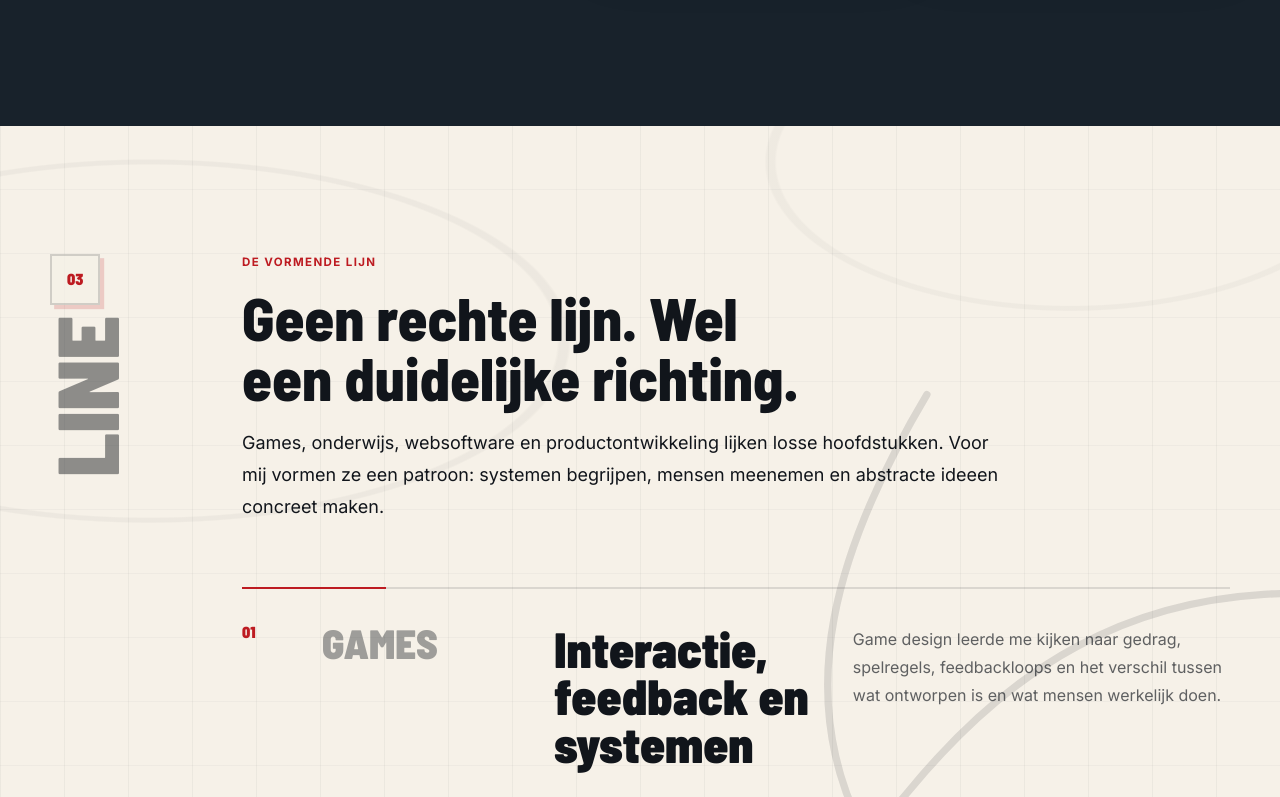
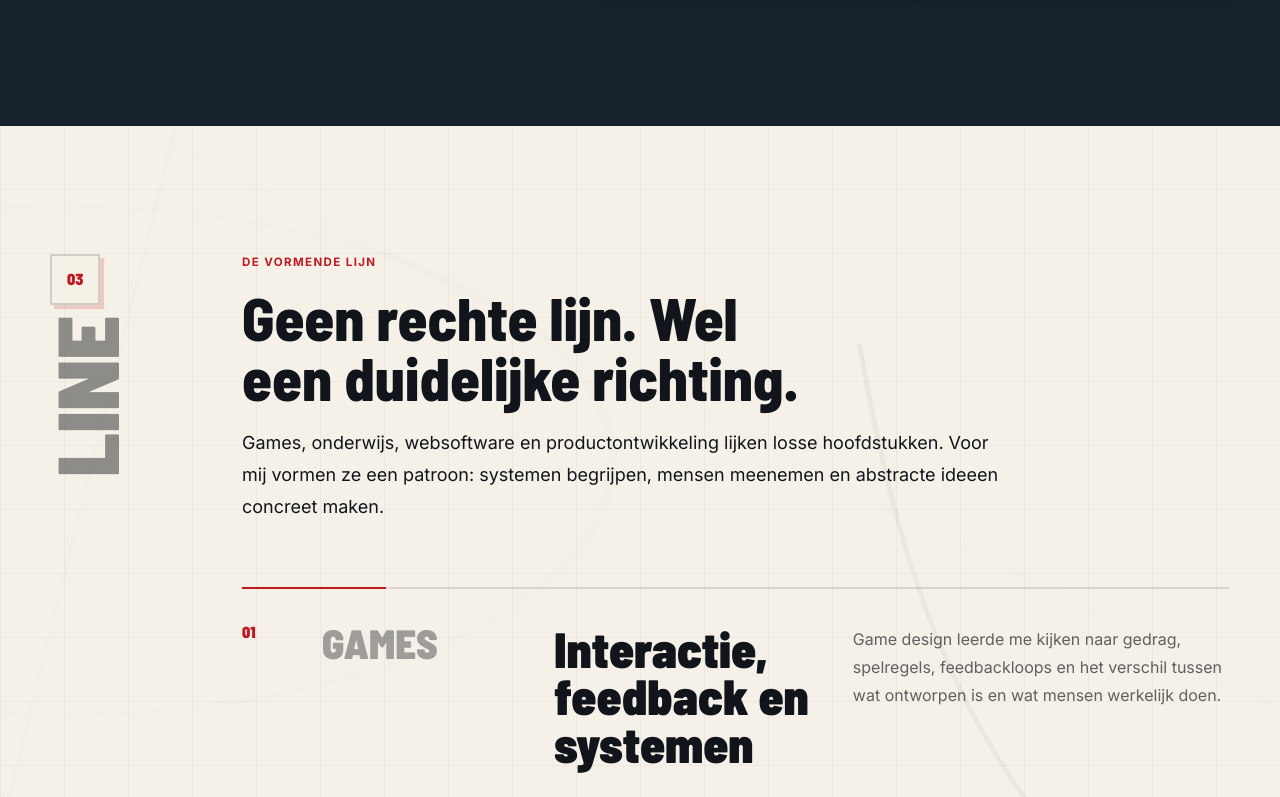
Before and after one commit to jleenman/vassal, a Nuxt app: page / in a window 1280 px wide. Shown: the part 3563-4360 px from the top of the page. Built offline with nearby package versions, Linux system fonts and the light colour scheme.

Commit message:
Subtle route map background

```diff
--- a/assets/css/main.css
+++ b/assets/css/main.css
@@ -119,12 +119,11 @@ a {
 }
 
 .route-section::before {
-  opacity: 0.4;
+  opacity: 0.24;
   background:
-    radial-gradient(58rem 25rem at 18% 24%, transparent 44%, rgba(17, 21, 27, 0.105) 44.35%, rgba(17, 21, 27, 0.105) 45.2%, transparent 45.55%),
-    radial-gradient(47rem 23rem at 78% 15%, transparent 39%, rgba(17, 21, 27, 0.085) 39.35%, rgba(17, 21, 27, 0.085) 40.3%, transparent 40.65%),
-    radial-gradient(52rem 28rem at 62% 92%, transparent 42%, rgba(17, 21, 27, 0.09) 42.35%, rgba(17, 21, 27, 0.09) 43.15%, transparent 43.5%),
-    radial-gradient(38rem 38rem at 2% 88%, transparent 47%, rgba(17, 21, 27, 0.075) 47.35%, rgba(17, 21, 27, 0.075) 48.4%, transparent 48.75%);
+    radial-gradient(70rem 32rem at 12% 30%, transparent 49%, rgba(17, 21, 27, 0.04) 49.35%, rgba(17, 21, 27, 0.04) 50%, transparent 50.35%),
+    linear-gradient(104deg, transparent 0 18%, rgba(17, 21, 27, 0.035) 18.1% 18.28%, transparent 18.4%),
+    linear-gradient(27deg, transparent 0 67%, rgba(17, 21, 27, 0.03) 67.08% 67.26%, transparent 67.4%);
 }
 
 .route-section::after {
@@ -143,10 +142,11 @@ a {
 
 .route-map__roads {
   fill: none;
-  stroke: rgba(17, 21, 27, 0.12);
+  opacity: 0.58;
+  stroke: rgba(17, 21, 27, 0.075);
   stroke-linecap: round;
   stroke-linejoin: round;
-  stroke-width: 6;
+  stroke-width: 4;
 }
 
 .route-map__main {
@@ -156,43 +156,43 @@ a {
 }
 
 .route-map__route-shadow {
-  stroke: rgba(189, 27, 33, 0.18);
-  stroke-width: 30;
+  stroke: rgba(189, 27, 33, 0.1);
+  stroke-width: 24;
 }
 
 .route-map__route {
   marker-end: url("#route-arrow");
-  stroke: rgba(189, 27, 33, 0.58);
-  stroke-width: 16;
+  stroke: rgba(189, 27, 33, 0.48);
+  stroke-width: 13;
 }
 
 .route-map__route-dash {
-  stroke: rgba(242, 165, 26, 0.72);
-  stroke-dasharray: 34 26;
+  stroke: rgba(242, 165, 26, 0.56);
+  stroke-dasharray: 28 30;
+  stroke-width: 4;
+}
+
+.route-map__spur {
+  stroke: rgba(242, 165, 26, 0.28);
+  stroke-width: 4;
+}
+
+.route-map__stop--gold {
+  fill: rgba(242, 165, 26, 0.5);
+}
+
+.route-map__stop--ring {
+  fill: rgba(246, 241, 232, 0.58);
+  stroke: rgba(189, 27, 33, 0.36);
   stroke-width: 5;
 }
 
-.route-map__spur {
-  stroke: rgba(242, 165, 26, 0.48);
-  stroke-width: 7;
-}
-
-.route-map__stop--gold {
-  fill: rgba(242, 165, 26, 0.72);
-}
-
-.route-map__stop--ring {
-  fill: rgba(246, 241, 232, 0.78);
-  stroke: rgba(189, 27, 33, 0.58);
-  stroke-width: 7;
-}
-
 .route-map__stop--red {
-  fill: rgba(189, 27, 33, 0.64);
+  fill: rgba(189, 27, 33, 0.48);
 }
 
 #route-arrow path {
-  fill: rgba(189, 27, 33, 0.72);
+  fill: rgba(189, 27, 33, 0.58);
 }
 .route-section .section-shell {
   position: relative;
--- a/pages/index.vue
+++ b/pages/index.vue
@@ -71,11 +71,10 @@ useSeoMeta({
           </marker>
         </defs>
         <g class="route-map__roads">
-          <path d="M-90 760 C170 610 250 360 470 330 S842 462 1020 245 1395 60 1690 160" />
-          <path d="M90 1250 C265 1010 515 930 678 730 S840 312 1118 270 1490 335 1710 74" />
-          <path d="M125 80 C205 150 248 226 245 330 S182 520 248 612 455 692 518 804 445 1010 528 1165" />
-          <path d="M-40 482 C118 434 242 454 338 540 S512 742 668 742 862 624 1008 650 1258 816 1660 785" />
-          <path d="M1035 -80 C960 46 925 164 982 276 S1180 438 1168 586 970 770 1018 902 1248 1010 1390 1215" />
+          <path d="M-110 704 C145 650 325 648 510 684 S842 790 1048 738 1305 610 1690 620" />
+          <path d="M188 1220 C306 1018 500 904 690 806 S960 682 1186 620 1450 568 1718 432" />
+          <path d="M104 210 C280 260 392 356 492 508 S650 730 806 776 1085 738 1328 612" />
+          <path d="M980 -120 C1014 74 1060 198 1170 318 S1395 500 1668 514" />
         </g>
         <g class="route-map__main">
           <path class="route-map__route-shadow" d="M-80 1010 C112 832 306 770 486 626 S760 438 952 462 1186 620 1390 514 1525 468 1680 516" />
```
